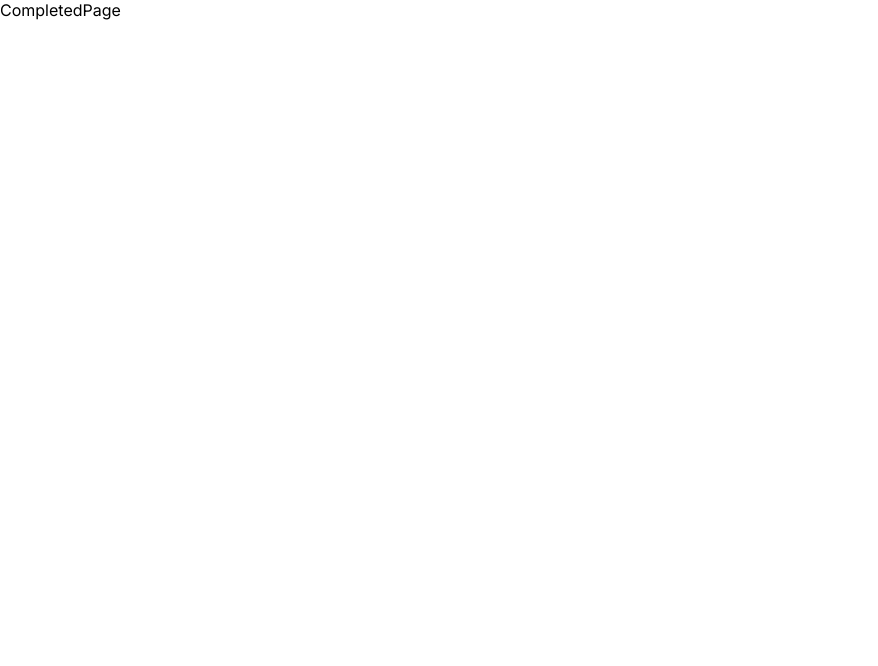
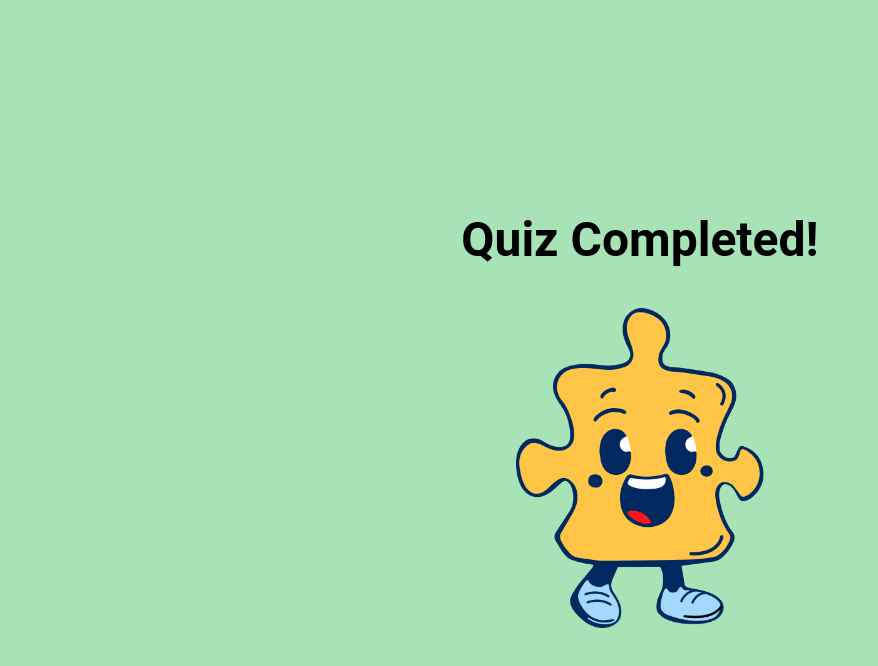
Before and after one commit to andreadonoso/KiddoQuiz, a Next.js app: page /completed in a window 1280 px wide. Shown: the top 666 px of the page, without its empty margins (0-878 px from the left). Built offline with nearby package versions, Linux system fonts and the light colour scheme.

Commit message:
Quiz Completed

```diff
--- a/src/app/completed/CompletedPage.js
+++ b/src/app/completed/CompletedPage.js
@@ -1,5 +1,45 @@
+"use client";
+
+import QRCode from "qrcode.react";
+import { Box, Typography } from "@mui/material";
+import mascot from "@/assets/mascot.png";
 const CompletedPage = () => {
-	return <div> CompletedPage</div>;
+	return (
+		<Box
+			sx={{
+				display: "flex",
+				flexDirection: "column",
+				justifyContent: "center",
+				alignItems: "center",
+				backgroundColor: "#A8E3B7",
+				width: "100%",
+				height: "100vh",
+			}}
+		>
+			<Box
+				sx={{
+					display: "flex",
+					flexDirection: "column",
+					justifyContent: "center",
+					alignItems: "center",
+					zIndex: 50,
+				}}
+			>
+				<Typography variant="h3" p={5}>
+					<strong>Quiz Completed!</strong>
+				</Typography>
+			</Box>
+
+			<img
+				src={mascot.src}
+				alt="Mascot"
+				style={{
+					height: "25vw",
+					objectFit: "contain",
+				}}
+			/>
+		</Box>
+	);
 };
 
 export default CompletedPage;
```
